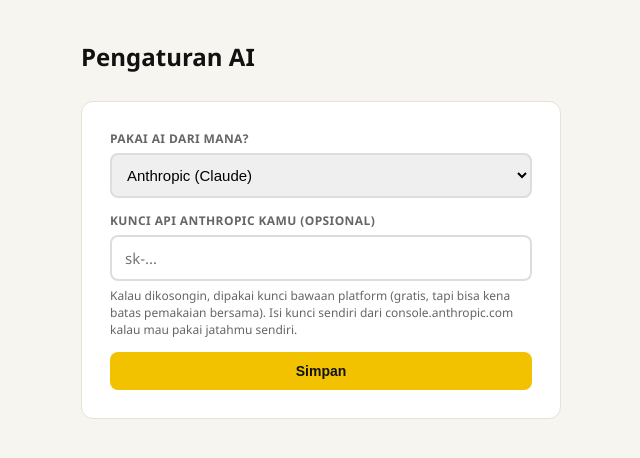
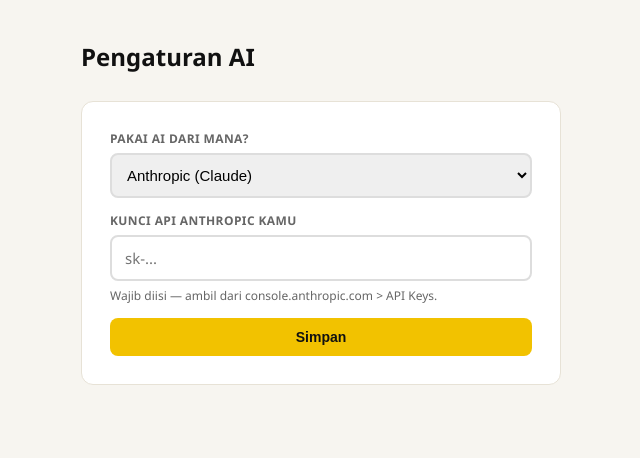
Before and after one commit to yasanegara/xalesid, a Next.js app: page /dashboard/settings/ai in a window 1280 px wide. Shown: the top 458 px of the page, without its empty margins (219-859 px from the left). Built offline with nearby package versions, Linux system fonts and the light colour scheme; no server answers.

Commit message:
Ubah: user wajib pakai kunci API AI sendiri, gak ada lagi kunci bawaan platform

```diff
--- a/app/api/products/generate-copy/route.ts
+++ b/app/api/products/generate-copy/route.ts
@@ -15,10 +15,8 @@
     return NextResponse.json({ error: "Nama produk wajib diisi dulu." }, { status: 400 });
   }
 
-  // Prioritas: kunci API milik tenant sendiri. Kalau kosong dan providernya Anthropic,
-  // boleh pakai kunci punya platform (punya kamu) sebagai fallback.
-  const apiKey =
-    tenant.aiApiKey || (tenant.aiProvider === "anthropic" ? process.env.ANTHROPIC_API_KEY : undefined);
+  // User sekarang wajib pakai kunci API sendiri, apapun providernya
+  const apiKey = tenant.aiApiKey;
 
   if (!apiKey) {
     return NextResponse.json(
@@ -38,6 +36,7 @@
     const description = await generateWithAI(tenant.aiProvider, apiKey, prompt);
     return NextResponse.json({ description });
   } catch (e) {
-    return NextResponse.json({ error: "Gagal minta bantuan AI. Cek lagi kunci API-nya di Pengaturan AI." }, { status: 502 });
+    const detail = e instanceof Error ? e.message : String(e);
+    return NextResponse.json({ error: "Gagal minta bantuan AI. Detail: " + detail }, { status: 502 });
   }
 }
--- a/app/dashboard/settings/ai/page.tsx
+++ b/app/dashboard/settings/ai/page.tsx
@@ -72,26 +72,19 @@
 
         {aiProvider !== "none" && (
           <div className="auth-field">
-            <label>
-              Kunci API {aiProvider === "anthropic" ? "Anthropic" : "OpenAI"} kamu
-              {aiProvider === "anthropic" && " (opsional)"}
-            </label>
+            <label>Kunci API {aiProvider === "anthropic" ? "Anthropic" : "OpenAI"} kamu</label>
             <input
               type="password"
               value={aiApiKey}
               onChange={(e) => setAiApiKey(e.target.value)}
               placeholder={hasOwnKey ? "Sudah tersimpan — isi ulang kalau mau ganti" : "sk-..."}
+              required={!hasOwnKey}
             />
-            {aiProvider === "anthropic" ? (
-              <p style={{ fontSize: 12, color: "#666", marginTop: 6 }}>
-                Kalau dikosongin, dipakai kunci bawaan platform (gratis, tapi bisa kena batas pemakaian bersama).
-                Isi kunci sendiri dari console.anthropic.com kalau mau pakai jatahmu sendiri.
-              </p>
-            ) : (
-              <p style={{ fontSize: 12, color: "#666", marginTop: 6 }}>
-                Wajib diisi — ambil dari platform.openai.com/api-keys. Platform gak nyediain kunci OpenAI gratis.
-              </p>
-            )}
+            <p style={{ fontSize: 12, color: "#666", marginTop: 6 }}>
+              {aiProvider === "anthropic"
+                ? "Wajib diisi — ambil dari console.anthropic.com > API Keys."
+                : "Wajib diisi — ambil dari platform.openai.com/api-keys."}
+            </p>
           </div>
         )}
 
--- a/lib/ai-providers.ts
+++ b/lib/ai-providers.ts
@@ -4,7 +4,6 @@
   if (provider === "openai") {
     return generateWithOpenAI(apiKey, prompt);
   }
-  // default: anthropic
   return generateWithAnthropic(apiKey, prompt);
 }
 
@@ -22,7 +21,11 @@
       messages: [{ role: "user", content: prompt }],
     }),
   });
-  if (!res.ok) throw new Error(await res.text());
+  if (!res.ok) {
+    const body = await res.text();
+    // Sertakan status code + pesan asli dari Anthropic, biar gampang didiagnosis
+    throw new Error(`Anthropic API error (${res.status}): ${body.slice(0, 300)}`);
+  }
   const data = await res.json();
   return data.content?.[0]?.text?.trim() || "";
 }
@@ -40,7 +43,10 @@
       messages: [{ role: "user", content: prompt }],
     }),
   });
-  if (!res.ok) throw new Error(await res.text());
+  if (!res.ok) {
+    const body = await res.text();
+    throw new Error(`OpenAI API error (${res.status}): ${body.slice(0, 300)}`);
+  }
   const data = await res.json();
   return data.choices?.[0]?.message?.content?.trim() || "";
 }
```
Also changed, not shown: 1 other file (tests, documents, lock files or other folders).
